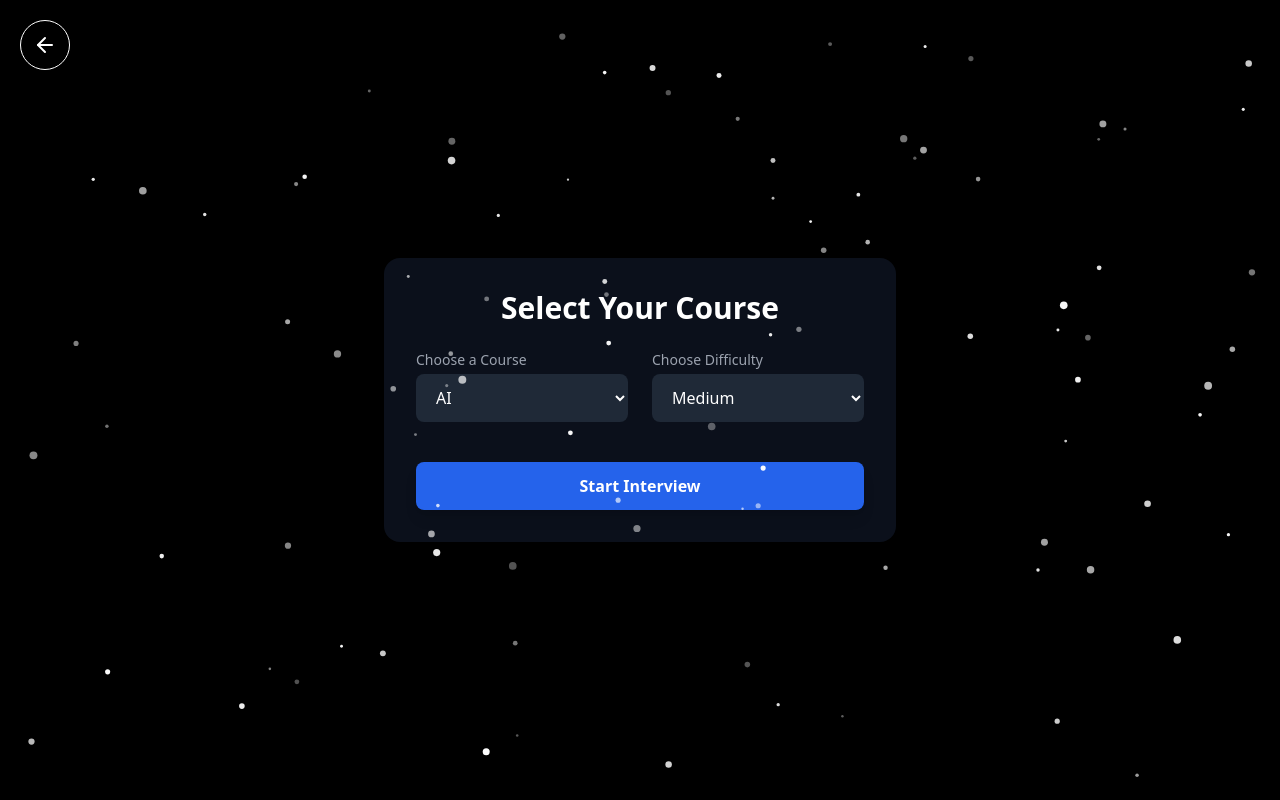
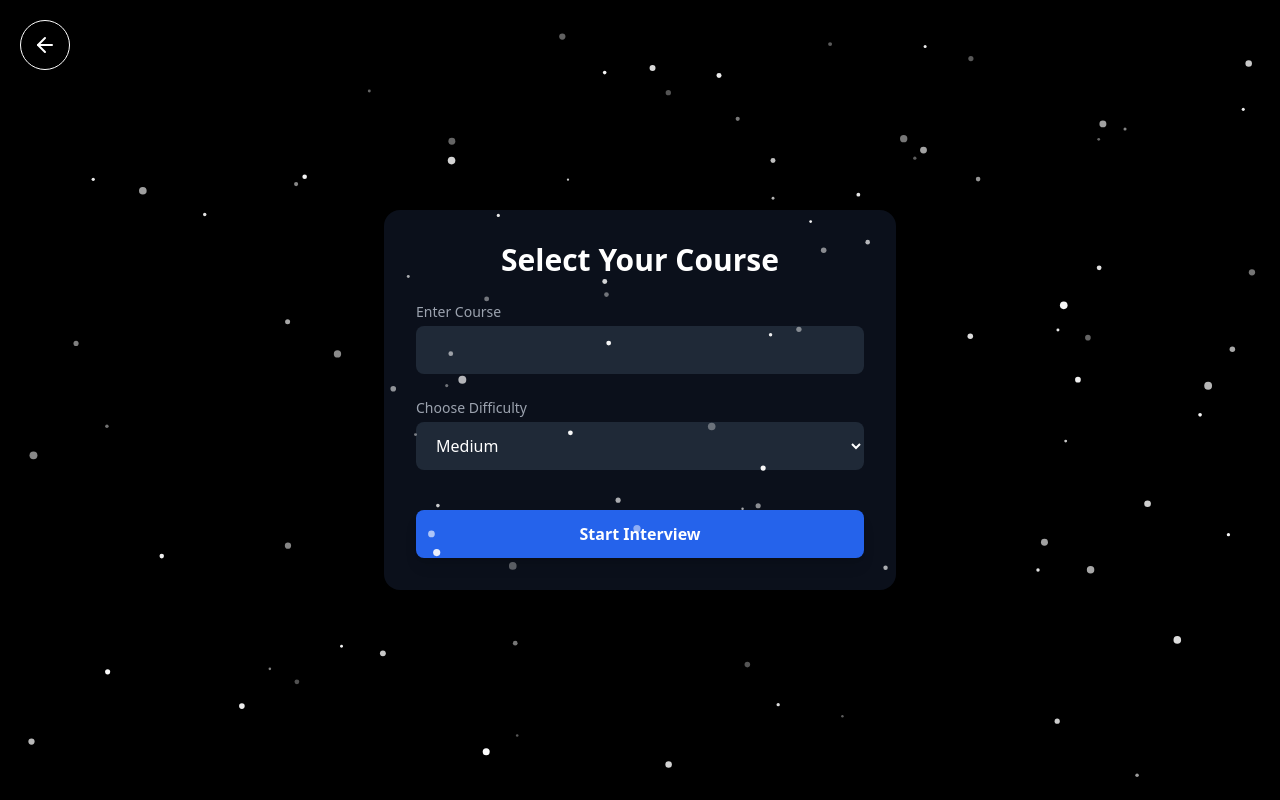
Before and after one commit to Rupam-Mondal/Interview-Frontend, a React (Vite) app: page /StartInterview/1 in a window 1280 px wide. Built offline with nearby package versions, Linux system fonts and the light colour scheme; no server answers.

Commit message:
Voice Feature updated

```diff
--- a/src/components/InterviewComponents/Questions.jsx
+++ b/src/components/InterviewComponents/Questions.jsx
@@ -25,22 +25,50 @@ const Questions = ({ question, onAnswerChange }) => {
   };
 
   const voiceMessage = () => {
-    setSpeaking(!speaking);
     if (!speaking) {
+      setSpeaking(true);
       const recognition = new window.webkitSpeechRecognition();
-      recognition.continuous = false;
-      recognition.interimResults = false;
+      recognition.continuous = true; // Keep listening even after pauses
+      recognition.interimResults = true; // Get live feedback while speaking
       recognition.lang = "en-IN";
+
+      let finalTranscript = ""; // Store finalized text
+
+      recognition.onresult = (e) => {
+        let interimTranscript = "";
+        for (let i = e.resultIndex; i < e.results.length; i++) {
+          if (e.results[i].isFinal) {
+            finalTranscript += e.results[i][0].transcript + " "; // Append finalized text
+          } else {
+            interimTranscript += e.results[i][0].transcript + " "; // Temporary results
+          }
+        }
+
+        // Set final text + latest interim text (avoiding duplication)
+        setAnswer(finalTranscript + interimTranscript);
+        onAnswerChange(finalTranscript + interimTranscript);
+      };
+
+      recognition.onend = () => {
+        if (speaking) {
+          recognition.start(); // Restart if the user hasn't stopped manually
+        }
+      };
+
       recognition.start();
 
-      recognition.onresult = (e) => {
-        const transcript = e.results[0][0].transcript;
-        setAnswer(transcript);
-        onAnswerChange(transcript); // Update answer in parent
-        setSpeaking(false);
-      };
+      // Store reference to stop it later
+      window.recognitionInstance = recognition;
+    } else {
+      setSpeaking(false);
+      if (window.recognitionInstance) {
+        window.recognitionInstance.stop();
+      }
     }
   };
+
+
+
 
   return (
     <div className="bg-gray-900 p-4 m-4 rounded-lg shadow-md flex flex-col gap-3">
--- a/src/contexts/UserContext.jsx
+++ b/src/contexts/UserContext.jsx
@@ -8,7 +8,7 @@ export const UserProvider = ({ children }) => {
   const [userId, setUserId] = useState(12345);
   const [user, setUser] = useState(null);
 
-  const [course, setCourse] = useState("AI");
+  const [course, setCourse] = useState("");
   const [level, setLevel] = useState("Medium");
   const [questions , setQuestions] = useState([]);
   let value = { auth, setAuth, userId, setUserId,course, setCourse, level, setLevel,user, setUser , questions , setQuestions };
--- a/src/pages/Chat.jsx
+++ b/src/pages/Chat.jsx
@@ -8,7 +8,8 @@ import { useInterview } from "@/hooks/useInterview";
 const Chat1 = () => {
   const navigate = useNavigate();
   const { userid } = useParams();
-  const { course, setCourse, level, setLevel, setQuestions } = useContext(UserContext);
+  const { course, setCourse, level, setLevel, setQuestions } =
+    useContext(UserContext);
   const { isPending, mutateAsync } = useInterview();
 
   async function handleClick() {
@@ -24,14 +25,22 @@ const Chat1 = () => {
   return (
     <div className="bg-black text-white min-h-screen flex flex-col items-center relative">
       {/* Particle Effect */}
-      <Particles className="absolute inset-0" quantity={100} ease={80} color="#ffffff" refresh />
+      <Particles
+        className="absolute inset-0"
+        quantity={100}
+        ease={80}
+        color="#ffffff"
+        refresh
+      />
 
       {/* Header */}
-      <div className="fixed top-5 left-5 border border-white rounded-full p-3 hover:bg-white hover:text-black transition-all duration-200 cursor-pointer"
-      onClick={()=>{
-        navigate("/");
-      }}>
-        <ArrowLeft className="w-6 h-6"  />
+      <div
+        className="fixed top-5 left-5 border border-white rounded-full p-3 hover:bg-white hover:text-black transition-all duration-200 cursor-pointer"
+        onClick={() => {
+          navigate("/");
+        }}
+      >
+        <ArrowLeft className="w-6 h-6" />
       </div>
 
       {/* Course Selection Section */}
@@ -39,32 +48,25 @@ const Chat1 = () => {
         <div className="flex flex-col items-center gap-6 bg-gray-900/70 p-8 rounded-2xl shadow-lg max-w-lg w-full">
           <h2 className="text-2xl md:text-3xl font-bold">Select Your Course</h2>
 
-          <div className="flex flex-col md:flex-row items-center gap-6 w-full">
+          <div className="flex flex-col md:flex-col items-center gap-6 w-full">
             {/* Course Dropdown */}
             <div className="flex flex-col items-start w-full">
-              <label htmlFor="course" className="text-sm text-gray-400 mb-1">Choose a Course</label>
-              <select
-                id="course"
+              <label htmlFor="course" className="text-sm text-gray-400 mb-1">
+                Enter Course
+              </label>
+              <input
+                type="text"
                 className="bg-gray-800 text-white px-4 py-3 rounded-lg outline-none focus:ring-2 focus:ring-blue-500 transition cursor-pointer w-full"
                 value={course}
                 onChange={(e) => setCourse(e.target.value)}
-              >
-                <option value="Data Science">Data Science</option>
-                <option value="AI">AI</option>
-                <option value="UI/UX">UI/UX</option>
-                <option value="MERN Stack">MERN Stack</option>
-                <option value="Machine Learning">Machine Learning</option>
-                <option value="DSA">DSA</option>
-                <option value="Web Development">Web Development</option>
-                <option value="Python">Python</option>
-                <option value="Java">Java</option>
-                <option value="C++">C++</option>
-              </select>
+              />
             </div>
 
             {/* Level Dropdown */}
             <div className="flex flex-col items-start w-full">
-              <label htmlFor="level" className="text-sm text-gray-400 mb-1">Choose Difficulty</label>
+              <label htmlFor="level" className="text-sm text-gray-400 mb-1">
+                Choose Difficulty
+              </label>
               <select
                 id="level"
                 className="bg-gray-800 text-white px-4 py-3 rounded-lg outline-none focus:ring-2 focus:ring-blue-500 transition cursor-pointer w-full"
@@ -76,6 +78,8 @@ const Chat1 = () => {
                 <option value="Advanced">Advanced</option>
               </select>
             </div>
+
+
           </div>
 
           {/* Start Course Button */}
```
